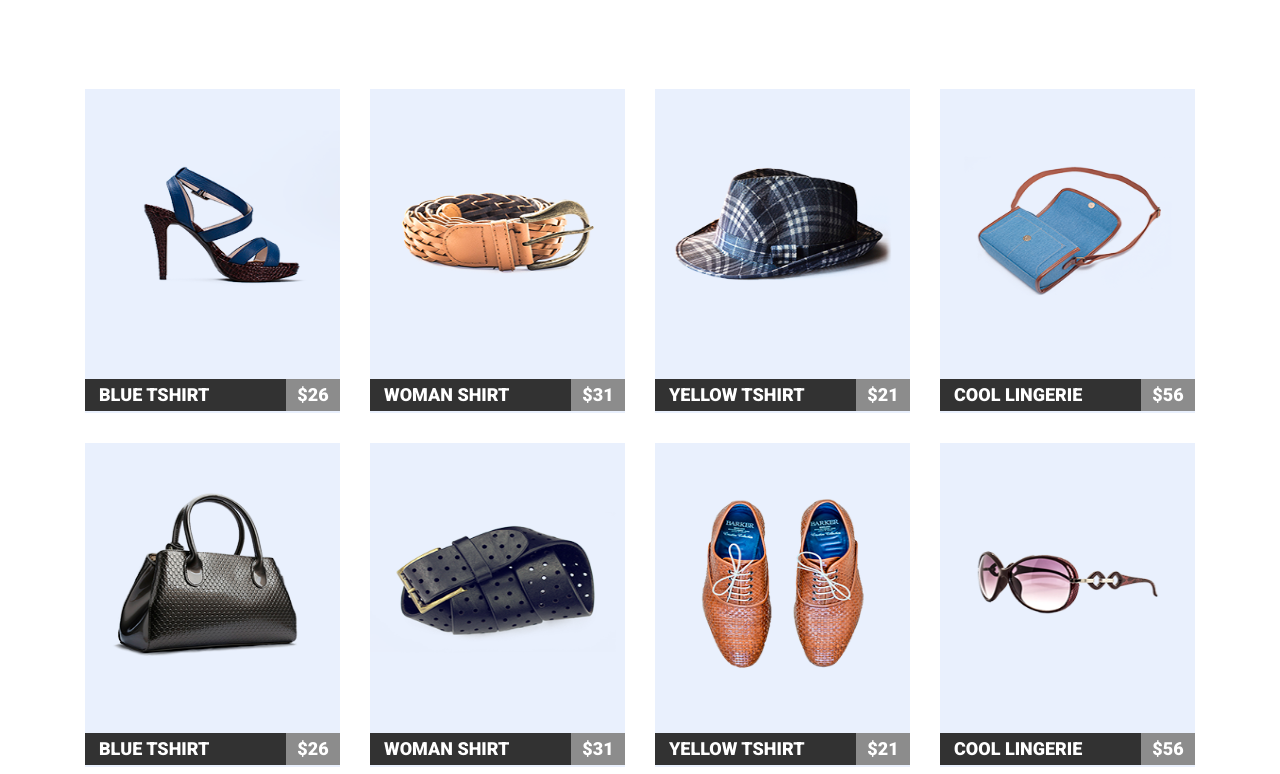
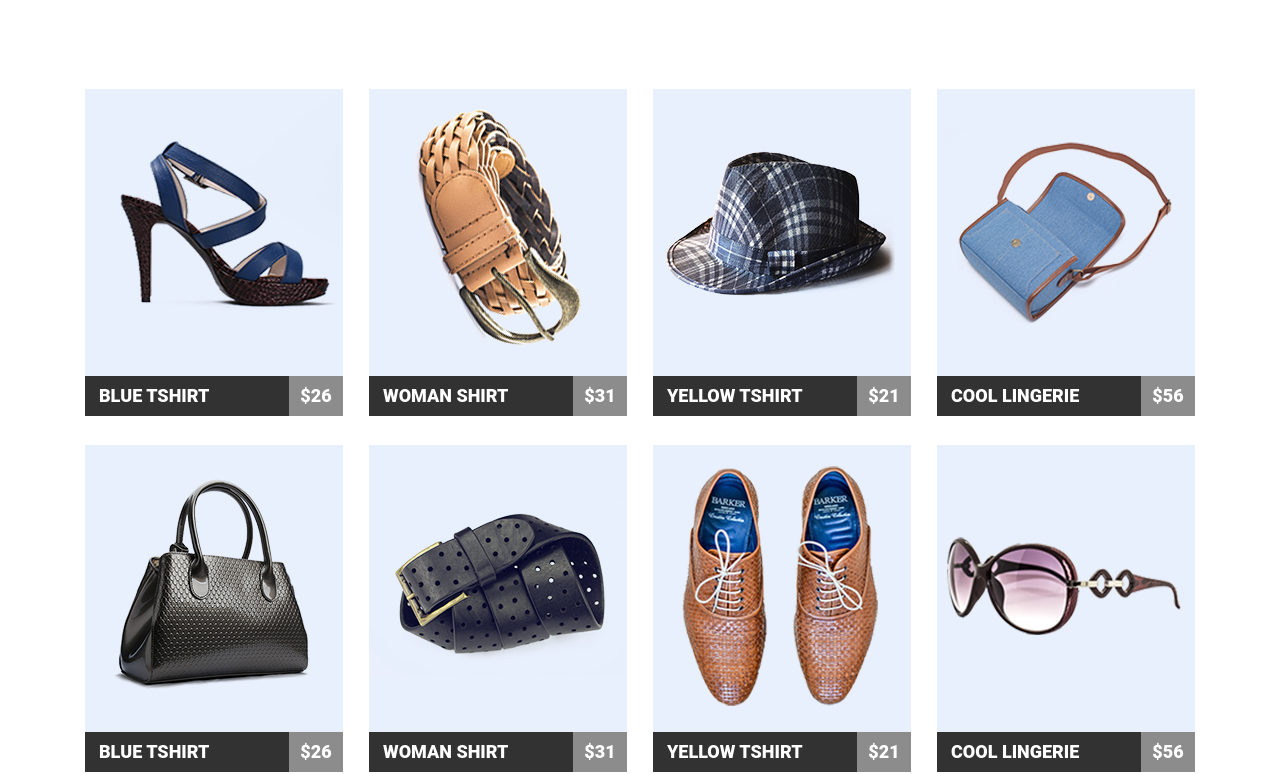
Before and after one commit to IhorLev1/HTML-SCC_HW4, a plain HTML site: page index.html in a window 1280 px wide. Shown: the part 246-1020 px from the top of the page. Drawn offline with nearby package versions, Linux system fonts and the light colour scheme.

Commit message:
edited some blocks

```diff
--- a/css/styles.css
+++ b/css/styles.css
@@ -2,7 +2,7 @@
   margin: 0;
 }
 body {
-  width: 1170px;
+  width: 1110px;
   margin: 0 auto;
   font-family: "Roboto", "Open Sans", sans-serif;
   font-size: 18px;
@@ -12,9 +12,9 @@ body {
   content: "";
   clear: both;
 }
+
 header {
-  margin-bottom: 100px;
-  padding: 40px 30px 0 30px;
+  padding: 40px 0 100px 0;
 }
 
 .logo-wrapper {
@@ -42,11 +42,12 @@ header {
   list-style: none;
   width: 475px;
   font-family: "Open Sans";
-  font-weight: bold;
+  font-weight: 700;
   font-size: 14px;
   line-height: 11px;
   text-transform: uppercase;
 }
+
 .nav-menu-item a {
   text-decoration: none;
   color: #0f0101;
@@ -63,10 +64,7 @@ header {
 .nav-menu-item a:focus {
   color: #1abc9c;
 }
-/* MAIN */
-main {
-  width: 1170px;
-}
+
 /* PRODUCTS */
 .headers {
   font-size: 48px;
@@ -87,58 +85,80 @@ main {
   height: 7px;
   background-color: #1abc9c;
 }
-.product-item {
+
+.products-menu {
+  padding: 0;
+  padding-bottom: 104px;
+}
+.products-items {
   float: left;
+  width: 258px;
+  height: 326px;
   list-style: none;
-  width: 255px;
-  height: 324px;
-  background-color: #e9f0fd;
-  margin-right: 30px;
+  margin-right: 26px;
   margin-bottom: 30px;
 }
-.product-item:nth-child(4n) {
+.products-items:nth-child(4n) {
   margin-right: 0;
 }
-.product-item:nth-last-child(-n + 4) {
+.products-items:nth-last-child(-n + 4) {
   margin-bottom: 0;
 }
-.products-menu {
+.price-block {
+  width: 258px;
+  height: 40px;
+  margin: 0;
+  float: left;
+}
+.name-product {
+  float: left;
+  width: 204px;
+  height: 40px;
+  margin: 0;
+  box-sizing: border-box;
+  padding-top: 4px;
+  padding-left: 14px;
+  background-color: #323232;
+}
+
+.price-product {
+  float: right;
+  width: 54px;
+  height: 40px;
+  background-color: #8c8c8c;
   font-size: 18px;
   line-height: 32px;
-  font-weight: 800;
-  color: #fff;
   font-family: "Roboto";
-  padding: 0;
-  padding-left: 30px;
-  margin-bottom: 104px;
-}
-.product-price {
-  float: right;
-  width: 54px;
-  font-family: "Roboto";
-  background-color: #8c8c8c;
+  font-weight: 900;
+  color: #ffffff;
   text-align: center;
-  vertical-align: middle;
+  text-transform: uppercase;
+  padding-top: 4px;
+  box-sizing: border-box;
 }
 
-.product-name {
-  display: inline-block;
-  width: 187px;
+.img-block {
+  background-color: #e9f0fd;
+}
+.name-product {
+  text-decoration: none;
   font-size: 18px;
   line-height: 32px;
-  color: #fff;
+  font-weight: 900;
+  font-family: "Roboto";
+  color: #ffffff;
   text-transform: uppercase;
-  background-color: #323232;
-  padding-left: 14px;
 }
-
-.product-item:hover .product-name {
-  background: #1abc9c;
+.products-items:hover .name-product {
+  background: hsla(168, 76%, 42%, 0.678);
 }
-.product-item:hover .product-price {
-  background: hsla(168, 76%, 42%, 0.445);
+.products-items:hover .price-product {
+  background: hsla(168, 76%, 42%, 0.938);
 }
 /* NEWS MENU */
+.news-block {
+  padding-bottom: 84px;
+}
 .news-menu {
   list-style: none;
   padding: 0;
@@ -170,7 +190,7 @@ main {
 .news-content-text {
   font-size: 14px;
   line-height: 26px;
-  margin-bottom: 16px;
+  padding-bottom: 16px;
   color: #555252;
 }
 /* BUTTON */
@@ -185,7 +205,3 @@ main {
   padding: 13px 46px;
   border-radius: 5px;
 }
-.news-block{
-  margin-bottom: 80px;
-  padding-left: 30px;
-}
--- a/index.html
+++ b/index.html
@@ -8,9 +8,10 @@
       href="https://cdnjs.cloudflare.com/ajax/libs/normalize/8.0.1/normalize.css"
     />
     <link
+      href="https://fonts.googleapis.com/css2?family=Open+Sans:wght@300;400;700;800&display=swap"
       rel="stylesheet"
-      href="https://fonts.googleapis.com/css?family=Open+Sans:300,400,600|Roboto:300,400,700,900&display=swap"
     />
+
     <link rel="stylesheet" href="css/styles.css" />
     <title>Document</title>
   </head>
@@ -36,94 +37,139 @@
           Featured products
         </h2>
         <ul class="products-menu clearfix">
-          <li class="product-item clearfix">
+          <li class="products-items clearfix">
+            <div class="img-block">
+              <a href="#" class="link-img">
                 <img
-              class="product-img"
-              src="img/blue-shoes.png"
-              alt="blue-shoes"
+                  src="img/1.png"
+                  alt="brown belt"
                   width="255"
-              height="280"
+                  height="282"
                 />
-            <span class="product-name">Blue Tshirt</span>
-            <span class="product-price">$26</span>
+              </a>
+            </div>
+            <div class="price-block clearfix">
+              <a href="#" class="link-name"
+                ><h4 class="name-product">Blue tshirt</h4>
+              </a>
+              <span class="price-product">$26</span>
+            </div>
           </li>
-          <li class="product-item clearfix">
+          <li class="products-items clearfix">
+            <div class="img-block">
+              <a href="#" class="link-img">
                 <img
-              class="product-img"
-              src="img/brown-belt.png"
-              alt="brown-belt"
+                  src="img/2.png"
+                  alt="brown belt"
                   width="255"
-              height="280"
+                  height="282"
                 />
-            <span class="product-name">Woman Shirt</span>
-            <span class="product-price">$31</span>
+              </a>
+            </div>
+            <div class="price-block clearfix">
+              <a href="#" class="link-name"
+                ><h4 class="name-product">Woman shirt</h4>
+              </a>
+              <span class="price-product">$31</span>
+            </div>
           </li>
-          <li class="product-item clearfix">
+          <li class="products-items">
+            <div class="img-block">
+              <a href="#" class="link-img">
                 <img
-              class="product-img"
-              src="img/blue-hat.png"
-              alt="blue-hat"
+                  src="img/3.png"
+                  alt="blue shoes"
                   width="255"
-              height="280"
+                  height="282"
                 />
-
-            <span class="product-name">Yellow Tshirt</span>
-            <span class="product-price">$21</span>
+              </a>
+            </div>
+            <div class="price-block clearfix">
+              <a href="#" class="link-name"
+                ><h4 class="name-product">Yellow Tshirt</h4>
+              </a>
+              <span class="price-product">$21</span>
+            </div>
           </li>
-          <li class="product-item clearfix">
+          <li class="products-items">
+            <div class="img-block">
+              <a href="#" class="link-img">
+                <img src="img/4.png" alt="blue bag" width="255" height="282" />
+              </a>
+            </div>
+            <div class="price-block clearfix">
+              <a href="#" class="link-name"
+                ><h4 class="name-product">Cool Lingerie</h4>
+              </a>
+              <span class="price-product">$56</span>
+            </div>
+          </li>
+          <li class="products-items">
+            <div class="img-block">
+              <a href="#" class="link-img">
+                <img src="img/5.png" alt="black bag" width="255" height="282" />
+              </a>
+            </div>
+            <div class="price-block clearfix">
+              <a href="#" class="link-name"
+                ><h4 class="name-product">blue tshirt</h4>
+              </a>
+              <span class="price-product">$26</span>
+            </div>
+          </li>
+          <li class="products-items">
+            <div class="img-block">
+              <a href="#" class="link-img">
                 <img
-              class="product-img"
-              src="img/blue-bag.png"
-              alt="blue-bag"
+                  src="img/6.png"
+                  alt="blue shoes"
                   width="255"
-              height="280"
+                  height="282"
                 />
-            <span class="product-name">Cool Lingerie</span>
-            <span class="product-price">$56</span>
+              </a>
+            </div>
+            <div class="price-block clearfix">
+              <a href="#" class="link-name"
+                ><h4 class="name-product">Woman shirt</h4>
+              </a>
+              <span class="price-product">$31</span>
+            </div>
           </li>
-          <li class="product-item clearfix">
+          <li class="products-items">
+            <div class="img-block">
+              <a href="#" class="link-img">
                 <img
-              class="product-img"
-              src="img/black-bag.png"
-              alt="black-bag"
+                  src="img/7.png"
+                  alt="blue shoes"
                   width="255"
-              height="280"
+                  height="282"
                 />
-            <span class="product-name">Blue Tshirt</span>
-            <span class="product-price">$26</span>
+              </a>
+            </div>
+            <div class="price-block clearfix">
+              <a href="#" class="link-name"
+                ><h4 class="name-product">Yellow tshirt</h4>
+              </a>
+              <span class="price-product">$21</span>
+            </div>
           </li>
-          <li class="product-item clearfix">
+          <li class="products-items">
+            <div class="img-block">
+              <a href="#" class="link-img">
                 <img
-              class="product-img"
-              src="img/black-belt.png"
-              alt="black-belt"
+                  src="img/8.png"
+                  alt="blue shoes"
                   width="255"
-              height="280"
+                  height="282"
                 />
-            <span class="product-name">Woman Shirt</span>
-            <span class="product-price">$31</span>
-          </li>
-          <li class="product-item clearfix">
-            <img
-              class="product-img"
-              src="img/brown-shoes.png"
-              alt="brown-shoes"
-              width="255"
-              height="280"
-            />
-            <span class="product-name">Yellow Tshirt</span>
-            <span class="product-price">$21</span>
-          </li>
-          <li class="product-item clearfix">
-            <img
-              class="product-img"
-              src="img/glasses.png"
-              alt="glasses"
-              width="255"
-              height="280"
-            />
-            <span class="product-name">Cool Lingerie</span>
-            <span class="product-price">$56</span>
+              </a>
+            </div>
+            <div class="price-block clearfix">
+              <a href="#" class="link-name"
+                ><h4 class="name-product">Cool lingerie</h4>
+              </a>
+              <span class="price-product">$56</span>
+            </div>
           </li>
         </ul>
       </div>
@@ -144,7 +190,7 @@
             <p class="news-content-text">
               Nam nec tellus a odio tincidunt auc. Duis sed odio sit amet nibh
               vulputate cursus a sit amet mauris. Morbi accumsan ipsum velit.
-              Nam nec tellus a odio tincidunt auctor a ornare
+              Nam nec tellus a odio
             </p>
             <button class="news-list-button">Read More</button>
           </li>
@@ -162,7 +208,7 @@
             <p class="news-content-text">
               Nam nec tellus a odio tincidunt auc. Duis sed odio sit amet nibh
               vulputate cursus a sit amet mauris. Morbi accumsan ipsum velit.
-              Nam nec tellus a odio tincidunt auctor a ornare
+              Nam nec tellus a odio
             </p>
             <button class="news-list-button">Read More</button>
           </li>
@@ -180,7 +226,7 @@
             <p class="news-content-text">
               Nam nec tellus a odio tincidunt auc. Duis sed odio sit amet nibh
               vulputate cursus a sit amet mauris. Morbi accumsan ipsum velit.
-              Nam nec tellus a odio tincidunt auctor a ornare
+              Nam nec tellus a odio
             </p>
             <button class="news-list-button">Read More</button>
           </li>
```
Also changed, not shown: img/1.png (added), img/2.png (added), img/3.png (added), img/4.png (added), img/5.png (added), img/6.png (added), img/7.png (added), img/8.png (added), img/black-bag.png (deleted), img/black-belt.png (deleted), img/blue-bag.png (deleted), img/blue-hat.png (deleted), img/blue-shoes.png (deleted), img/brown-belt.png (deleted), 2 more files. Lines whose indentation alone changed are shown as unchanged.
